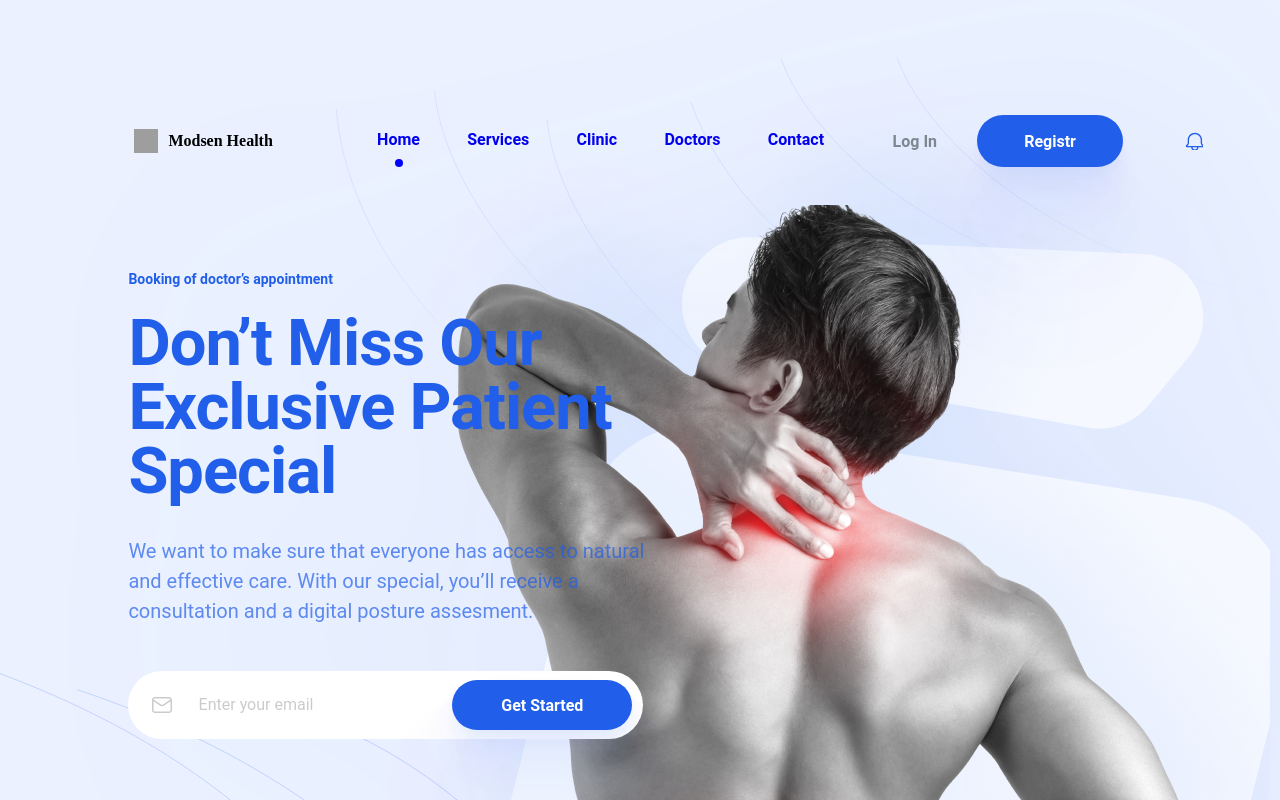
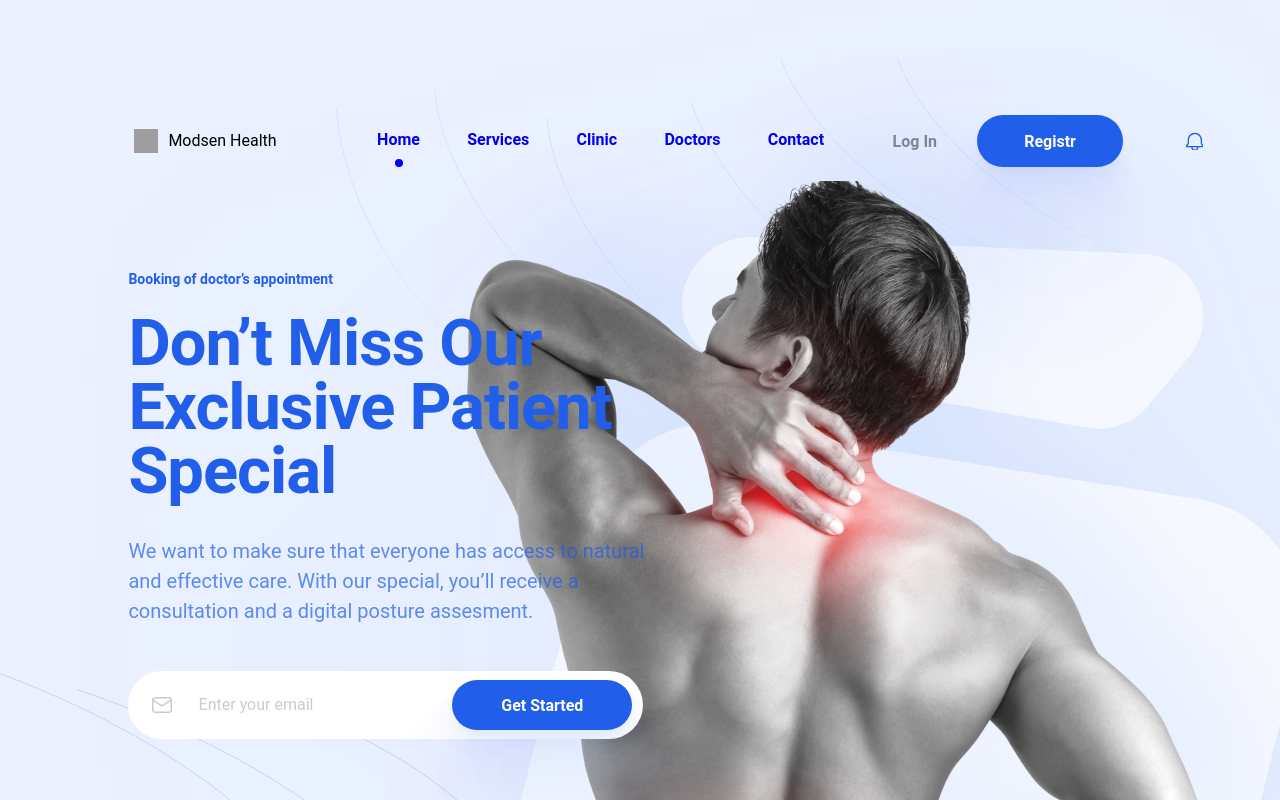
Before and after one commit to Pavel-Parkhomenko/Markup-Task, a React (Create React App) app: page / in a window 1280 px wide. Shown: the top 800 px of the page. Built offline with nearby package versions, Linux system fonts and the light colour scheme; grey boxes are pictures that could not be loaded.

Commit message:
fix: font-family roboto

```diff
--- a/src/componets/Header/style.ts
+++ b/src/componets/Header/style.ts
@@ -29,8 +29,6 @@ export const BurgerIconStyled = styled.div`
 `
 
 export const TitleStyled = styled.div`
-  font-style: normal;
-  font-weight: bold;
   font-size: 16px;
   line-height: 24px;
   color: #000000;
@@ -95,7 +93,6 @@ export const AuthContainer = styled.div`
 export const LogInStyled = styled.a.attrs({
   href: '#',
 })`
-  font-family: 'Roboto', sans-serif;
   font-style: normal;
   font-weight: bold;
   font-size: 16px;
@@ -110,7 +107,6 @@ export const LogInStyled = styled.a.attrs({
 `
 
 export const RegisterButtonStyled = styled.button`
-  font-family: 'Roboto', sans-serif;
   font-style: normal;
   font-weight: bold;
   font-size: 16px;
--- a/src/componets/Main/style.ts
+++ b/src/componets/Main/style.ts
@@ -20,7 +20,6 @@ export const MainContentStyled = styled.div`
   }
 `
 export const MainTitleStyled = styled.h1`
-  font-family: 'Roboto', sans-serif;
   font-style: normal;
   font-weight: bold;
   font-size: 14px;
@@ -31,7 +30,6 @@ export const MainTitleStyled = styled.h1`
 `
 
 export const MainPostMessageStyled = styled.h2`
-  font-family: 'Roboto', sans-serif;
   font-style: normal;
   font-weight: bold;
   font-size: 65px;
@@ -44,7 +42,6 @@ export const MainPostMessageStyled = styled.h2`
 `
 
 export const MainMessageStyled = styled.span`
-  font-family: 'Roboto', sans-serif;
   font-style: normal;
   font-weight: 400;
   color: #215EE9;
--- a/src/globalStyle.js
+++ b/src/globalStyle.js
@@ -1,15 +1,19 @@
 import { createGlobalStyle } from 'styled-components'
 import { normalize } from 'styled-normalize'
-import RobotoRegular from './@types/fonts/Roboto-Regular.ttf'
+import RobotoThin from './@types/fonts/Roboto-Thin.ttf'
 
 export const GlobalStyle = createGlobalStyle`
   ${normalize}
 
   @font-face {
     font-family: 'Roboto';
-    src: url(${RobotoRegular}) format('ttf');
-    font-weight: 400;
+    src: url(${RobotoThin}) format('ttf');
     font-style: normal;
     font-display: auto;
   }
+
+  *{
+    font-family: "Roboto", sans-serif;
+    font-style: normal;
+  }
 `
--- a/src/pages/Home/style.ts
+++ b/src/pages/Home/style.ts
@@ -11,9 +11,9 @@ export const HomeWrapperStyled = styled.div`
   width: 100%;
   min-height: 960px;
   padding: 9% 6% 5% 10.5%;
-  background: url(${manBackDesktop}) no-repeat 97.5% 45px,
+  background: url(${manBackDesktop}) no-repeat 100% 45%,
     url(${littleVector}) no-repeat 90% 25%,
-    url(${bigVector}) no-repeat 98% 100%,
+    url(${bigVector}) no-repeat 100% 100%,
     url(${linesBottom}) no-repeat 0 95%,
     url(${linesTop}) no-repeat 98% 8%;
   filter: drop-shadow(50px -56px 104px rgba(28, 91, 235, 0.05));
```
Also changed, not shown: src/@types/fonts/Roboto-Regular.ttf (deleted).
